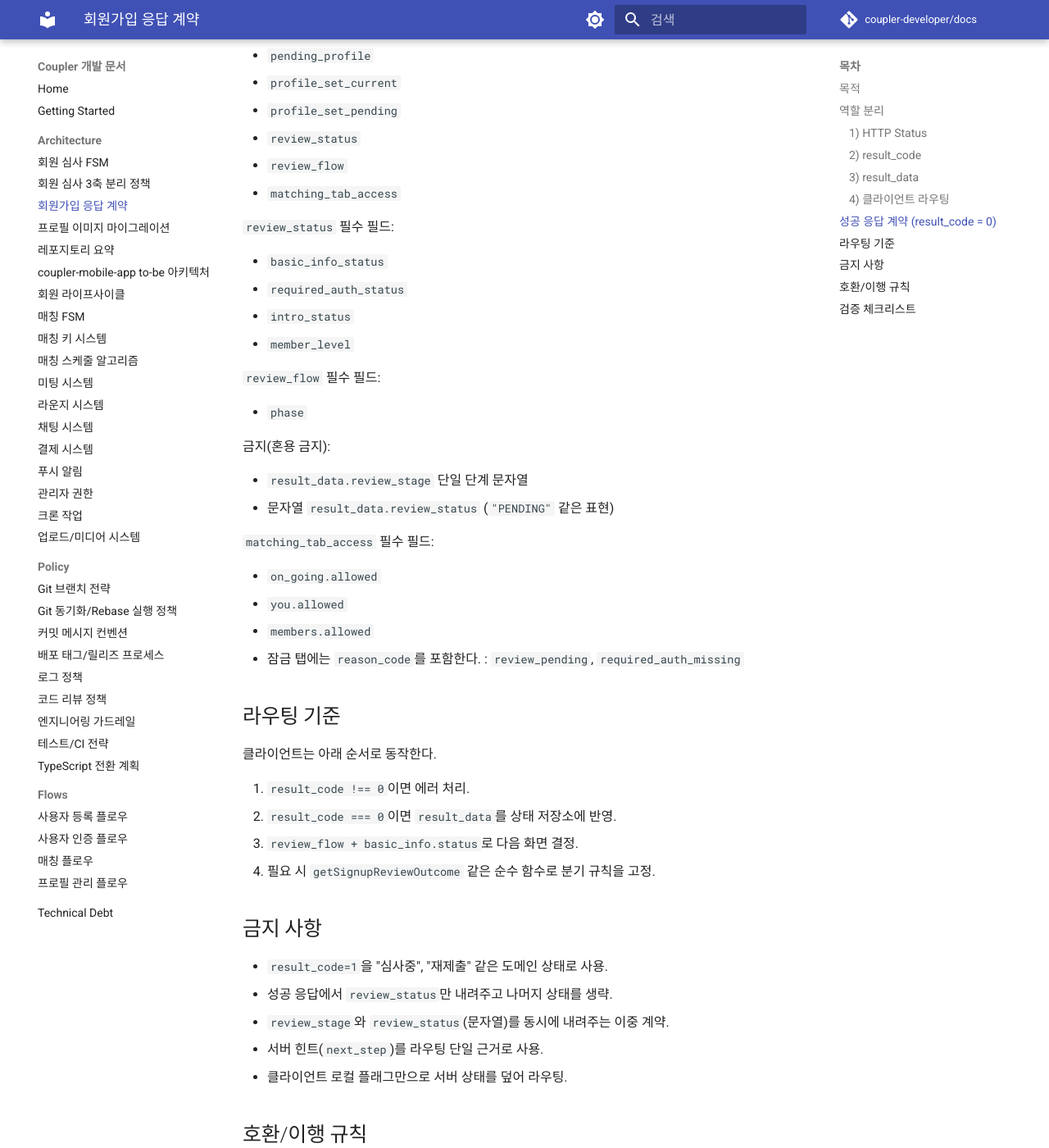
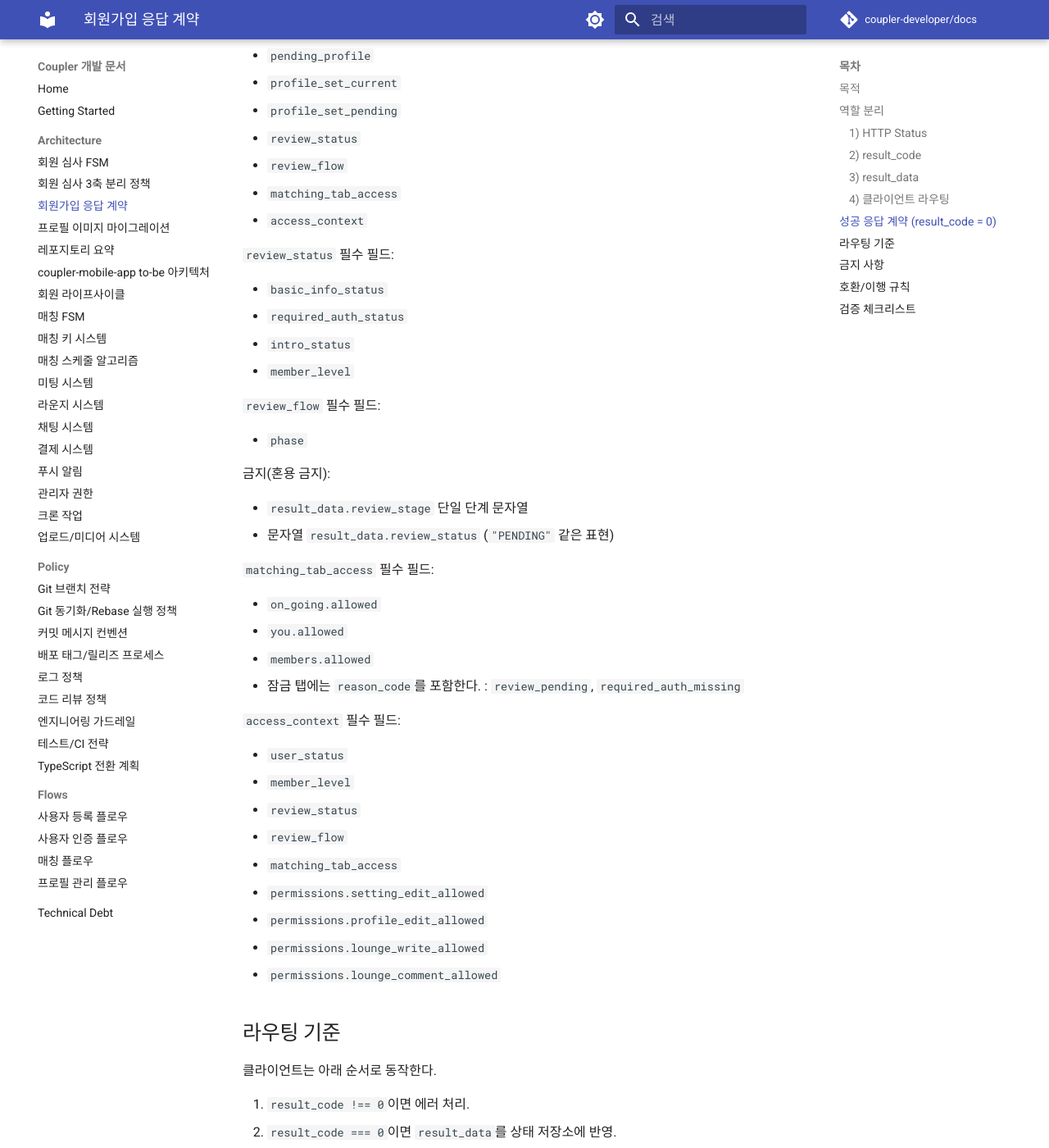
Before and after one commit to coupler-developer/docs, an MkDocs documentation site: the page built from content/architecture/signup-response-contract.md, in a window 1280 px wide and 1400 px high, scrolled down 1268 px. Shown: the whole window at 82% size. Built offline with MkDocs 1.6.1 and Material for MkDocs 9.7.7, drawn with Linux system fonts in a browser that asks for light colours; comment, search, counter and statistics services are not loaded.

Commit message:
docs: access_context 계약 필드 명시

```diff
--- a/content/architecture/signup-response-contract.md
+++ b/content/architecture/signup-response-contract.md
@@ -46,6 +46,7 @@
 - `review_status`
 - `review_flow`
 - `matching_tab_access`
+- `access_context`
 
 `review_status` 필수 필드:
 
@@ -70,6 +71,18 @@
 - `members.allowed`
 - 잠금 탭에는 `reason_code`를 포함한다.
 : `review_pending`, `required_auth_missing`
+
+`access_context` 필수 필드:
+
+- `user_status`
+- `member_level`
+- `review_status`
+- `review_flow`
+- `matching_tab_access`
+- `permissions.setting_edit_allowed`
+- `permissions.profile_edit_allowed`
+- `permissions.lounge_write_allowed`
+- `permissions.lounge_comment_allowed`
 
 ## 라우팅 기준
 
```
Also changed, not shown: content/architecture/member-review-image-migration-plan.md (+3 -3 lines).
